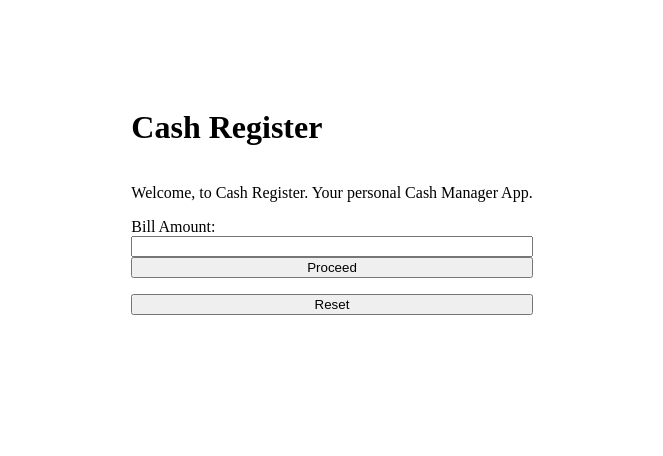
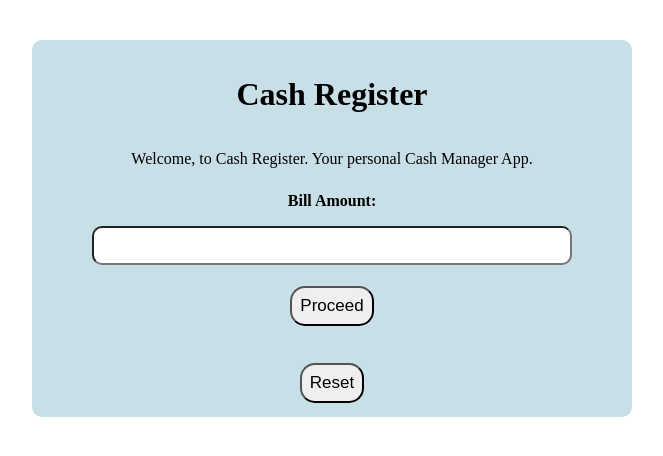
Before and after one commit to harshithbadiga/CashRegister-NeoGCamp, a plain HTML site: page index.html in a window 1280 px wide. Shown: the whole page, without its empty margins (308-971 px from the left). Drawn offline with Linux system fonts and the light colour scheme.

Commit message:
styling done

```diff
--- a/index.html
+++ b/index.html
@@ -13,15 +13,19 @@
     <div class="container">
         <h1>Cash Register</h1>
         <p>Welcome, to Cash Register. Your personal Cash Manager App.</p>
-        <label for="bill-amt"> Bill Amount:</label>
-        <input type="number" id="bill-amt">
-        <button class="proceed-btn">Proceed</button>
+        <label for="bill-amt" class="amt"> Bill Amount:</label>
+        <input type="number" id="bill-amt" class="inpt">
+        <div>
+        <button class="proceed-btn btn">Proceed</button>
+        </div>
         <div class="total-visible">
             <div class="test-1">
             <div class="test">
-                <label for="user-amt"> Cash Amount:</label>
-                <input type="number" id="user-amt">
-                <button id="check">Check</button>
+                <label for="user-amt" class="amt"> Cash Amount:</label>
+                <input type="number" id="user-amt" class="inpt">
+                <div>
+                <button id="check" class="btn">Check</button>
+                </div>
             </div>
             </div>
             <div class="error-msg">
@@ -51,7 +55,9 @@
                 </table>
             </div>
         </div>
-        <button class="reset-btn">Reset</button>
+        <div>
+        <button class="reset-btn btn">Reset</button>
+        </div>
     </div>
     <script src="/index.js"></script>
 </body>
--- a/style.css
+++ b/style.css
@@ -4,16 +4,28 @@
 body{
     display: flex;
     justify-content: center;
+    padding: 2rem;
 
 }
-.container{
+.container {
+    background-color: rgba(150, 193, 211, 0.521);
+    width: 95%;
+    max-width: 600px;
+    margin: auto;
+    padding: 0.9rem 0rem;
+    border-radius: 10px;
+    display: flex;
+    flex-direction: column;
+    text-align: center;
+}
+/* .container{
     display: flex;
     flex-direction: column;
     margin: auto;
     justify-content: center;
-    text-align: left;
+    text-align: center;
     padding: 5rem;
-}
+} */
 
 .return{
     text-align: center;
@@ -34,3 +46,33 @@ table td{
 .table-view{
     display: none;
 }
+
+.amt{
+    text-align: center;
+    padding-bottom: 1rem;
+    padding-top: 0.5rem;
+    font-weight: bolder
+}
+
+.error-msg{
+    font-weight: bolder;
+    margin: 1rem;
+    text-align: left;
+}
+
+.container button {
+    margin-top: 1.3rem;
+    border-radius: 15px;
+    font-size: 17px;
+    padding: 0.5rem 0.5rem;
+
+}
+
+.container input {
+    padding: 1.1rem;
+    height: 0rem;
+    width: 80%;
+    margin: auto;
+    margin-bottom: 0rem;
+    border-radius: 10px;
+}
```
